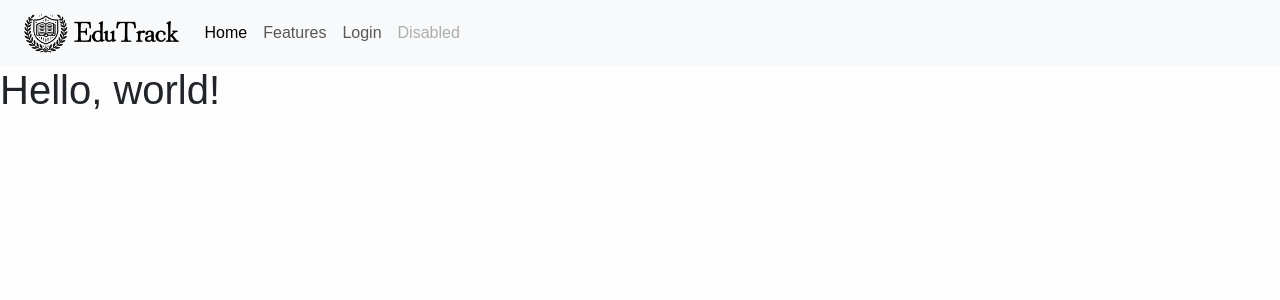
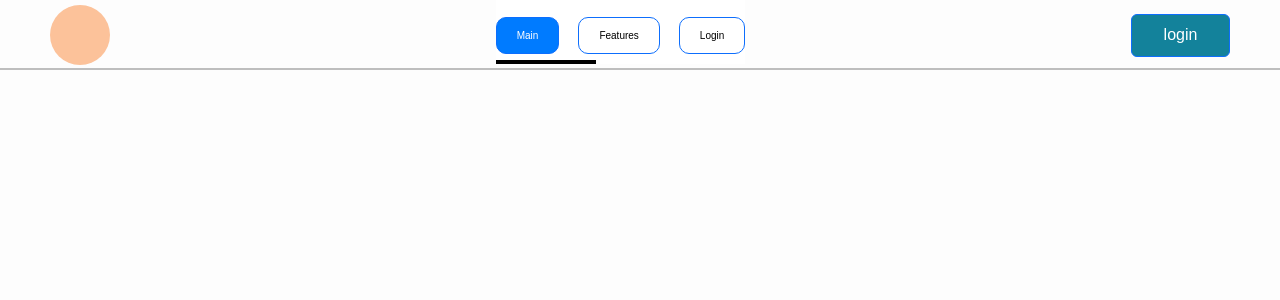
Before and after one commit to tatatommy6/check_service, a Flask app: page / in a window 1280 px wide. Shown: the top 300 px of the page. Run offline with Flask 3, Linux system fonts and the light colour scheme.

Commit message:
ㅅㅂ왜이리 힘들지 조금했는데
네비게이션바 완성
왤케 힘드냐 이거
애니메이션 js-> gpt사용(문제이씀)

```diff
--- a/routes/index.py
+++ b/routes/index.py
@@ -3,4 +3,4 @@ from flask import render_template
 
 @app.route('/')
 def index():
-    return render_template('index.html')
+    return render_template('mainpage.html')
--- /dev/null
+++ b/static/script.js
@@ -0,0 +1,12 @@
+document.querySelectorAll('.btn').forEach((button) => {
+    button.addEventListener('click', function() {
+        const activeButton = document.querySelector('.btn.active');
+        activeButton.classList.remove('active');
+        this.classList.add('active');
+
+        const activeBar = document.querySelector('.active-bar');
+        const buttonRect = this.getBoundingClientRect();
+        activeBar.style.left = `${buttonRect.left}px`;
+        activeBar.style.width = `${buttonRect.width}px`;
+    });
+});
--- a/static/style.css
+++ b/static/style.css
@@ -2,6 +2,105 @@ body {
   font-family: Arial, sans-serif;
   background-color: #fdfdfd;
   height: 100vh;
+}
+
+.container1{
+  display: flex;
+  justify-content: space-between; /* 양쪽 끝으로 배치 */
+  align-items: center; /* 세로로 가운데 정렬 */
+  height: 60px;
+}
+
+
+.orange-circle {
+  margin-top: 10px;
+  width: 60px; /* 원의 가로 크기 */
+  height: 60px; /* 원의 세로 크기 */
+  background-color: #FCC29A; /* 주황색 배경 */
+  border-radius: 50%; /* 원 모양을 만들기 위해 border-radius를 50%로 설정 */
+  margin-left: 50px;
+}
+
+.custom-btn{
+  height: 43px;
+  width: 99px;
+  margin-right: 50px;
+  margin-top: 10px;
+  background-color: #13829B;
+}
+
+.navbar {
+  background-color: white;
+  padding: 10px 0;
+}
+
+.btn-group {
+  display: flex; /* 버튼들을 가로로 배치 */
+}
+
+#main {
+  margin-right: 20px; /* Main 버튼에 오른쪽 여백 */
+  border-radius: 10px;
+  margin-top: 10px;
+}
+
+#features {
+  margin-right: 20px; /* Features 버튼에 오른쪽 여백 */
+  border-radius: 10px;
+  margin-top: 10px;
+}
+
+#login {
+  border-radius: 10px;
+  margin-top: 10px;
+}
+
+.btn-group .btn {
+  padding: 10px 20px;
+  font-size: 10px;
+  color: black;
+  border-radius: 0;
+  transition: color 0.3s;
+}
+
+.btn-group .btn.active {
+  color: white;
+  background-color: #007bff;
+}
+
+.active-bar {
+  width: 100px;
+  height: 4px;
+  background-color: #000000; /* ㅅㅂ 왜 안바뀌노? */
+  /* 갑자기 마진이 들어가는데 왜그런지 모르겠고요 */
+  transition: left 0.3s ease-in-out;
+  position: absolute;
+  bottom: 0;
+}
+
+.navbar .btn {
+  position: relative;
+}
+
+.nav-pills .nav-link {
+  padding: 10px 20px;
+  font-size: 10px;
+  color: black;
+  border-radius: 0;
+  transition: color 0.3s;
+}
+
+.nav-pills .nav-link.active {
+  color: white;
+  background-color: #007bff;
+}
+
+.navbar .nav-item {
+  position: relative;
+}
+
+#line{
+  margin-top: 8px;
 }
 
 .login-container {
@@ -30,12 +129,6 @@ body {
   margin-bottom: 95px;
 }
 
-/* .logo {
-  width:200px;
-  margin-top: -60px;
-
-} */
-
 .classroom-image {
   width: 70%;
   border-radius: 5px;
@@ -63,7 +156,7 @@ body {
   margin: 5px 0;
   border: 1px solid #ccc;
   border-radius: 5px;
-  font-size: 16px;
+  font-size: 10px;
 }
 
 .login-button {
@@ -73,7 +166,7 @@ body {
   color: white;
   border: none;
   border-radius: 5px;
-  font-size: 16px;
+  font-size: 10px;
   cursor: pointer;
   margin-top: 10px;
 }
--- a/templates/index.html
+++ /dev/null
@@ -1,16 +0,0 @@
-<!doctype html>
-<html lang="ko">
-  <head>
-    <meta charset="utf-8">
-    <meta name="viewport" content="width=device-width, initial-scale=1">
-    <title>EduTrack</title>
-    <link href="https://cdn.jsdelivr.net/npm/bootstrap@5.3.3/dist/css/bootstrap.min.css" rel="stylesheet" integrity="sha384-QWTKZyjpPEjISv5WaRU9OFeRpok6YctnYmDr5pNlyT2bRjXh0JMhjY6hW+ALEwIH" crossorigin="anonymous">
-    <link rel="stylesheet" href="static/style.css">
-  </head>
-  <body>
-    <nav class="navbar navbar-expand-lg bg-body-tertiary"></nav>
-    <h1>Hello, world!</h1>
-    <script src="https://cdn.jsdelivr.net/npm/bootstrap@5.3.3/dist/js/bootstrap.bundle.min.js" integrity="sha384-YvpcrYf0tY3lHB60NNkmXc5s9fDVZLESaAA55NDzOxhy9GkcIdslK1eN7N6jIeHz" crossorigin="anonymous"></script>
-    <script src="static/navbar.js"></script>
-  </body>
-</html>
--- /dev/null
+++ b/templates/mainpage.html
@@ -0,0 +1,28 @@
+<!doctype html>
+<html lang="ko">
+  <head>
+    <meta charset="utf-8">
+    <meta name="viewport" content="width=device-width, initial-scale=1">
+    <title>EduTrack</title>
+    <link href="https://cdn.jsdelivr.net/npm/bootstrap@5.3.3/dist/css/bootstrap.min.css" rel="stylesheet" integrity="sha384-QWTKZyjpPEjISv5WaRU9OFeRpok6YctnYmDr5pNlyT2bRjXh0JMhjY6hW+ALEwIH" crossorigin="anonymous">
+    <link rel="stylesheet" href="static/style.css">
+  </head>
+  <body>
+      <div class="container1">
+        <div class="orange-circle"></div>
+
+        <div class="navbar navbar-expand-lg">
+          <div class="btn-group">
+            <button class="btn btn-outline-primary active" id="main">Main</button>
+            <button class="btn btn-outline-primary" id="features">Features</button>
+            <button class="btn btn-outline-primary" id="login">Login</button>
+          </div>
+          <div class="active-bar"></div>
+        </div>
+        <button class="btn btn-primary custom-btn" type="submit">login</button>
+      </div>
+      <hr style="border: 1px solid #000000;" id="line">
+    <script src="https://cdn.jsdelivr.net/npm/bootstrap@5.3.3/dist/js/bootstrap.bundle.min.js" integrity="sha384-YvpcrYf0tY3lHB60NNkmXc5s9fDVZLESaAA55NDzOxhy9GkcIdslK1eN7N6jIeHz" crossorigin="anonymous"></script>
+    <script src="static/script.js"></script>
+  </body>
+</html>
```
Also changed, not shown: static/Rectangle 1.png (added), static/child.png (added), static/cypher.png (added), static/location.png (added), static/network.png (added), static/school.png (added), static/yourmom.png (added).
